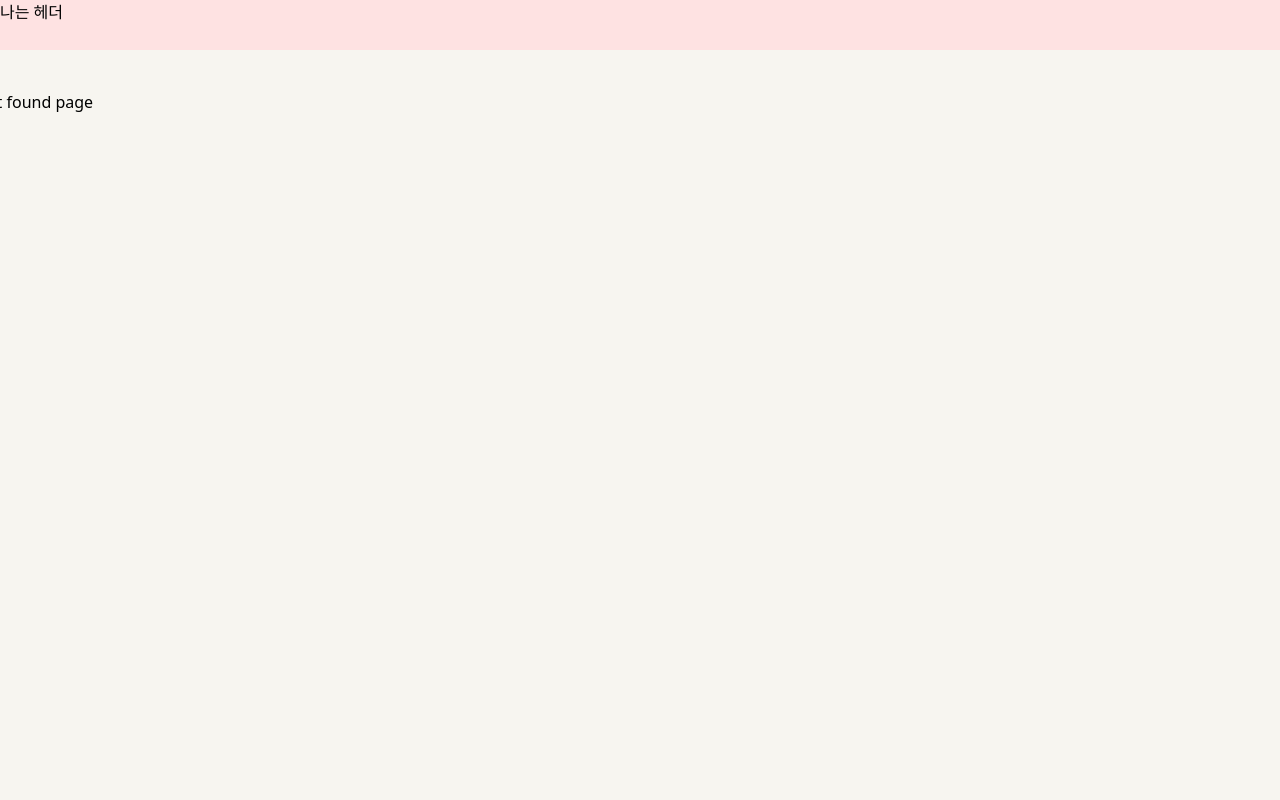
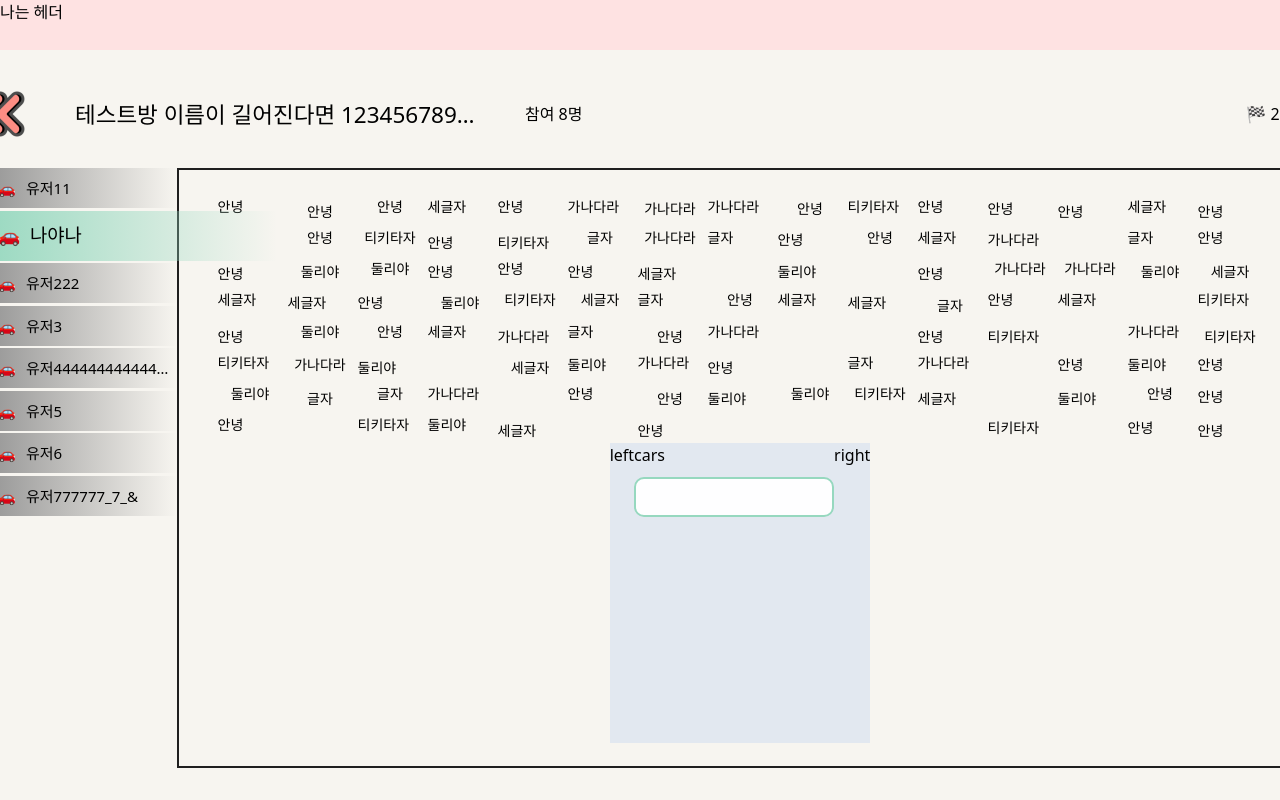
Before and after one commit to Team-E2I4/Team-E2I4-TiKiTaza-FE, a React (Vite) app: page /gameroom/1/word in a window 1280 px wide. Before the commit this address had no page. Shown: the top 800 px of the page. Built offline with nearby package versions, Linux system fonts and the light colour scheme.

Commit message:
[🎨style]: 인게임 단어 배치 100개

```diff
--- a/src/main.tsx
+++ b/src/main.tsx
@@ -64,7 +64,7 @@ export const router = createBrowserRouter([
             element: <GameSentencePage />,
           },
           {
-            path: '/gameroom/:roomId',
+            path: '/gameroom/:roomId/word',
             element: <GameWordPage />,
           },
           {
--- a/src/pages/GameWordPage/GameWordPage.tsx
+++ b/src/pages/GameWordPage/GameWordPage.tsx
@@ -1,5 +1,51 @@
+import { ReactNode } from 'react';
+import IngameHeader from '@/common/Ingame/IngameHeader';
+import IngameRank from '@/common/Ingame/IngameRank';
+import Input from '@/common/Input/Input';
+import { wordDummy } from './wordDummy';
+
+const positions = ['center', 'left', 'right'];
+const WordCell = ({ children }: { children: ReactNode }) => {
+  const random = positions[Math.floor(Math.random() * positions.length)];
+  return (
+    <span
+      className={`p-1 text-${random} ${Math.round(Math.random()) && 'mt-auto'} ${Math.round(Math.random()) && 'mb-auto'}`}>
+      {children}
+    </span>
+  );
+};
+// 총 120개의 cell. 서버로부터 받을 단어 100개 + 랜덤20개로 구성해야함
+function shuffle(array: string[]) {
+  return array.sort(() => Math.random() - 0.5);
+}
+const words = shuffle(wordDummy.concat(Array(20).fill('')));
+
 const GameWordPage = () => {
-  return <div> game word page</div>;
+  return (
+    <>
+      <IngameHeader />
+      <div className='grow'>
+        <div className='absolute'>
+          <IngameRank />
+        </div>
+        <div className='flex flex-col items-center justify-center ml-80 h-[60rem] border-2 border-black'>
+          <div className='h-[25rem] grid grid-rows-[repeat(8,minmax(0,1fr))] grid-cols-[repeat(15,7rem)] text-[1.4rem]'>
+            {words.map((w, i) => {
+              return <WordCell key={i + w}>{w}</WordCell>;
+            })}
+          </div>
+          <div className='flex flex-row h-[30rem] bg-slate-200 mt£-4'>
+            <div>left</div>
+            <div>
+              <div>cars</div>
+              <Input style={`w-[20rem] h-[4rem]`} />
+            </div>
+            <div>right</div>
+          </div>
+        </div>
+      </div>
+    </>
+  );
 };
 
 export default GameWordPage;
--- /dev/null
+++ b/src/pages/GameWordPage/wordDummy.ts
@@ -0,0 +1,102 @@
+export const wordDummy = [
+  '안녕',
+  '안녕',
+  '안녕',
+  '글자',
+  '안녕',
+  '세글자',
+  '티키타자',
+  '가나다라',
+  '글자',
+  '안녕',
+  '티키타자',
+  '티키타자',
+  '안녕',
+  '안녕',
+  '가나다라',
+  '안녕',
+  '글자',
+  '글자',
+  '안녕',
+  '안녕',
+  '티키타자',
+  '안녕',
+  '가나다라',
+  '세글자',
+  '가나다라',
+  '안녕',
+  '둘리야',
+  '안녕',
+  '둘리야',
+  '세글자',
+  '세글자',
+  '가나다라',
+  '글자',
+  '티키타자',
+  '안녕',
+  '세글자',
+  '안녕',
+  '안녕',
+  '글자',
+  '가나다라',
+  '티키타자',
+  '글자',
+  '둘리야',
+  '세글자',
+  '둘리야',
+  '안녕',
+  '가나다라',
+  '안녕',
+  '안녕',
+  '안녕',
+  '글자',
+  '둘리야',
+  '티키타자',
+  '안녕',
+  '가나다라',
+  '글자',
+  '세글자',
+  '둘리야',
+  '티키타자',
+  '가나다라',
+  '안녕',
+  '둘리야',
+  '세글자',
+  '안녕',
+  '안녕',
+  '둘리야',
+  '안녕',
+  '가나다라',
+  '세글자',
+  '안녕',
+  '안녕',
+  '둘리야',
+  '안녕',
+  '가나다라',
+  '안녕',
+  '티키타자',
+  '안녕',
+  '둘리야',
+  '티키타자',
+  '둘리야',
+  '가나다라',
+  '안녕',
+  '세글자',
+  '안녕',
+  '둘리야',
+  '세글자',
+  '세글자',
+  '가나다라',
+  '둘리야',
+  '안녕',
+  '세글자',
+  '안녕',
+  '안녕',
+  '티키타자',
+  '둘리야',
+  '가나다라',
+  '안녕',
+  '세글자',
+  '안녕',
+  '세글자',
+];
```
